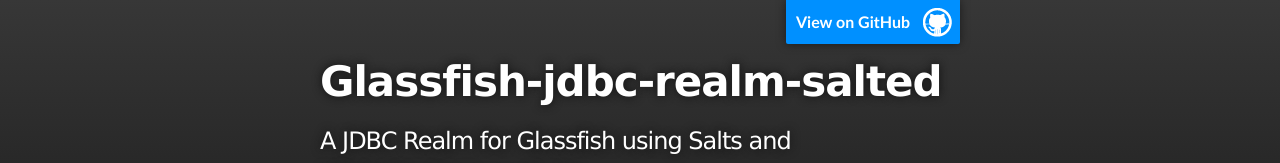
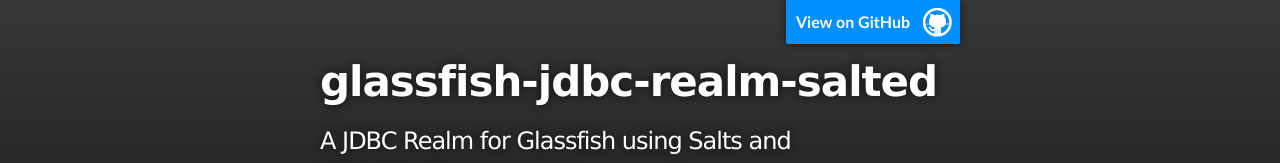
Before and after one commit to scheuchzer/glassfish-jdbc-realm-salted, a plain HTML site: page index.html in a window 1280 px wide. Shown: the top 163 px of the page. Drawn offline with Linux system fonts and the light colour scheme.

Commit message:
Update index.html

```diff
--- a/index.html
+++ b/index.html
@@ -17,7 +17,7 @@
         <header class="inner">
           <a id="forkme_banner" href="https://github.com/scheuchzer/glassfish-jdbc-realm-salted">View on GitHub</a>
 
-          <h1 id="project_title">Glassfish-jdbc-realm-salted</h1>
+          <h1 id="project_title">glassfish-jdbc-realm-salted</h1>
           <h2 id="project_tagline">A JDBC Realm for Glassfish using Salts and PBKDF2WithHmacSHA1</h2>
 
             <section id="downloads">
```
